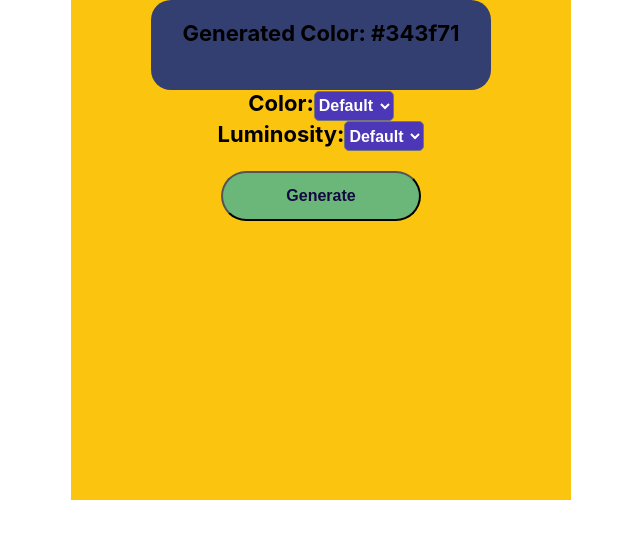
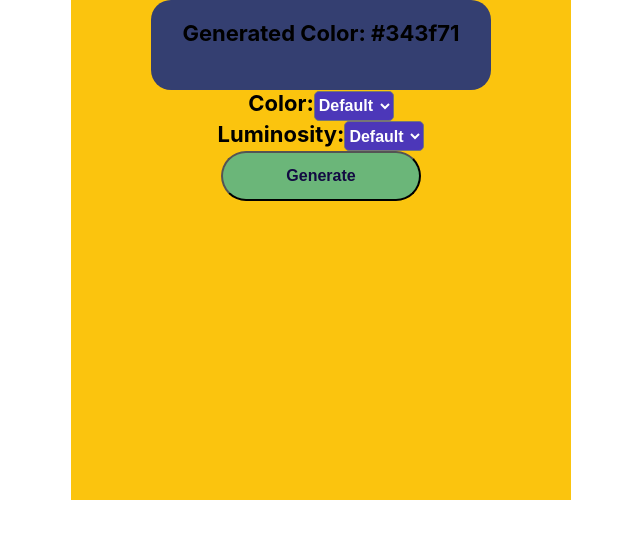
Before and after one commit to almamunkhan09/react-random-color-generator, a React (Create React App) app: page / in a window 1280 px wide. Shown: the top 538 px of the page, without its empty margins (319-959 px from the left). Built offline with nearby package versions, Linux system fonts and the light colour scheme.

Commit message:
Remove the styled css

```diff
--- a/src/Main.js
+++ b/src/Main.js
@@ -6,7 +6,7 @@ import { css } from '@emotion/react';
 import randomcolor from 'randomcolor';
 import { useState } from 'react';
 // import Constants for css styles
-import { body, Button, generate, selectHueLight } from './MainCSS';
+import { body, generate, newButton, selectHueLight } from './MainCSS';
 
 export default function Main() {
   // Intiate the background color as Hexcode
@@ -28,7 +28,6 @@ export default function Main() {
   // Function to change the background color on each submit
   const handleSubmit = (event) => {
     event.preventDefault();
-    console.log(inputColor.luminosity);
     setColorHexCode(generateRandomColor(luminosity, inputColor));
   };
 
@@ -66,7 +65,7 @@ export default function Main() {
               <option value="dark">Dark</option>
             </select>
           </div>
-          <Button type="submit">Generate</Button>
+          <button css={newButton}>Generate</button>
         </form>
       </div>
     </div>
--- a/src/MainCSS.js
+++ b/src/MainCSS.js
@@ -1,6 +1,5 @@
 /** @jsxImportSource @emotion/react */
 import { css } from '@emotion/react';
-import styled from '@emotion/styled';
 
 // Defining the custom style for the main component
 const body = css`
@@ -40,17 +39,15 @@ const selectHueLight = css`
 `;
 
 // Define the custom style for Submit button Component
-const Button = styled.button`
+const newButton = css`
   width: 200px;
   height: 50px;
   padding: 5px;
   font-size: 16px;
-  margin-top: auto;
-  margin-bottom: 40px;
   font-weight: 600;
   color: #130a42;
   background-color: #6bb679;
-  margin-top: 20px;
+  margin: auto;
   border-radius: 50px;
   transition: all 0.4s ease-in-out;
   cursor: pointer;
@@ -59,4 +56,4 @@ const Button = styled.button`
   }
 `;
 
-export { body, Button, generate, selectHueLight };
+export { body, generate, newButton, selectHueLight };
```
